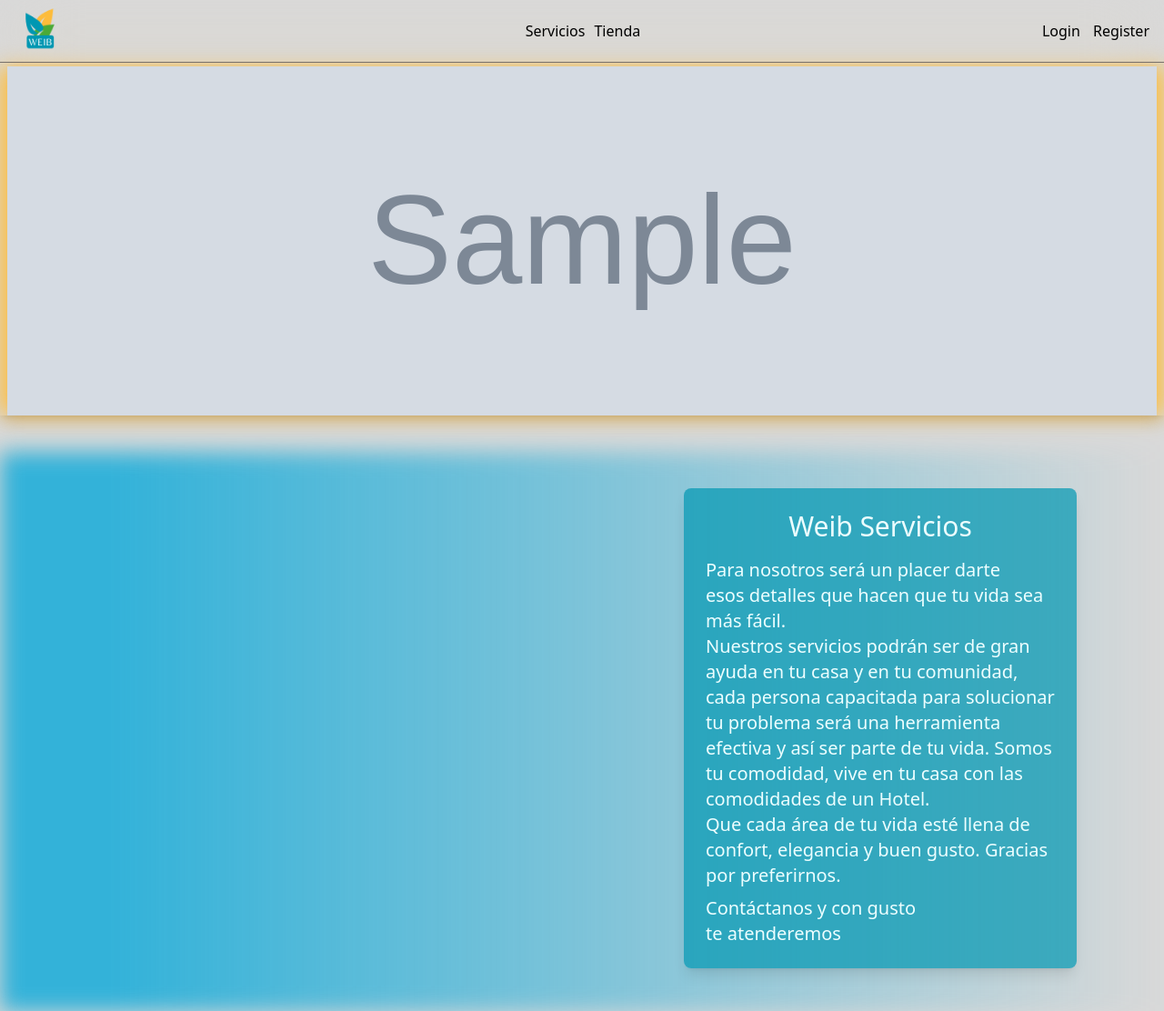
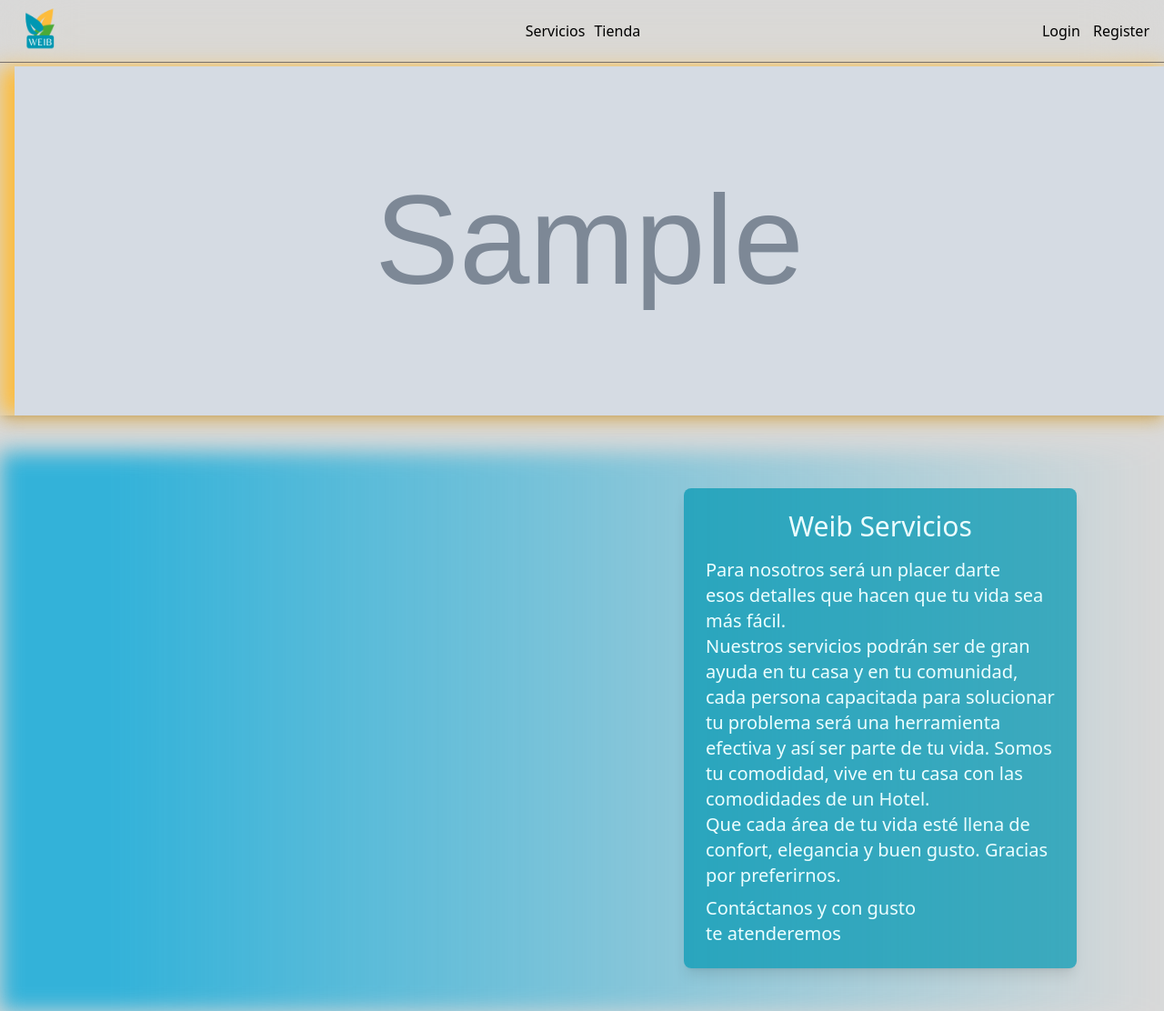
Before and after one commit to djvp3030/weib, a Django app: template main/templates/main.html in a window 1280 px wide. Shown: the top 1112 px of the page at 91% size. Run offline with Django 5.2, Linux system fonts and the light colour scheme; the template is opened without the code that fills it: most values are stand-ins (such as "Sample title", 1, 10 or a date in 2020); grey boxes marked "Sample" are stand-in pictures; some libraries are stand-ins or nearby versions.

Commit message:
addin images on carrusel

```diff
--- a/main/templates/main.html
+++ b/main/templates/main.html
@@ -27,7 +27,7 @@
             {% for img in imgs_c %}
             <img
               src="{% static 'carrusel/'|add:img %}"
-              class="w-full flex-shrink-0 object-contain"
+              class="w-full flex-shrink-0 object-contain mx-2"
               alt="Imagen {{ forloop.counter }}"
             />
             {% endfor %}
```
